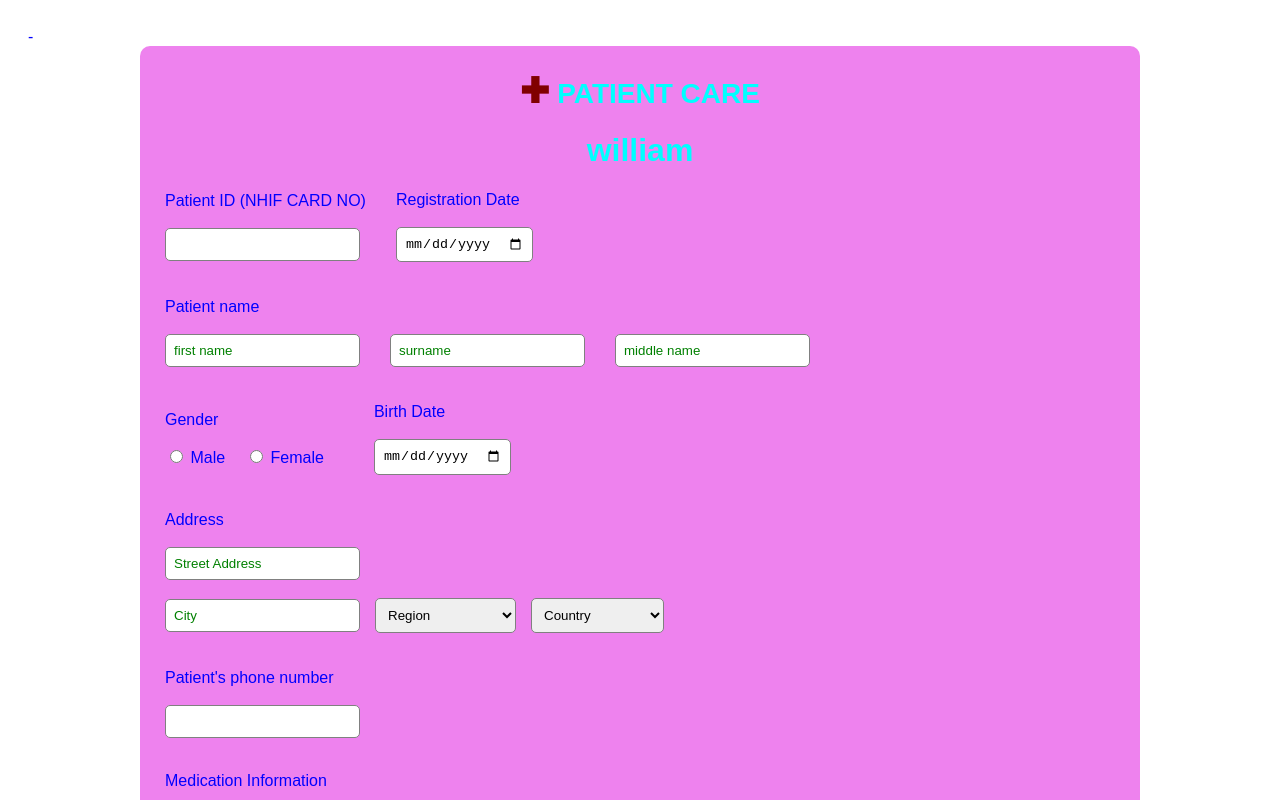
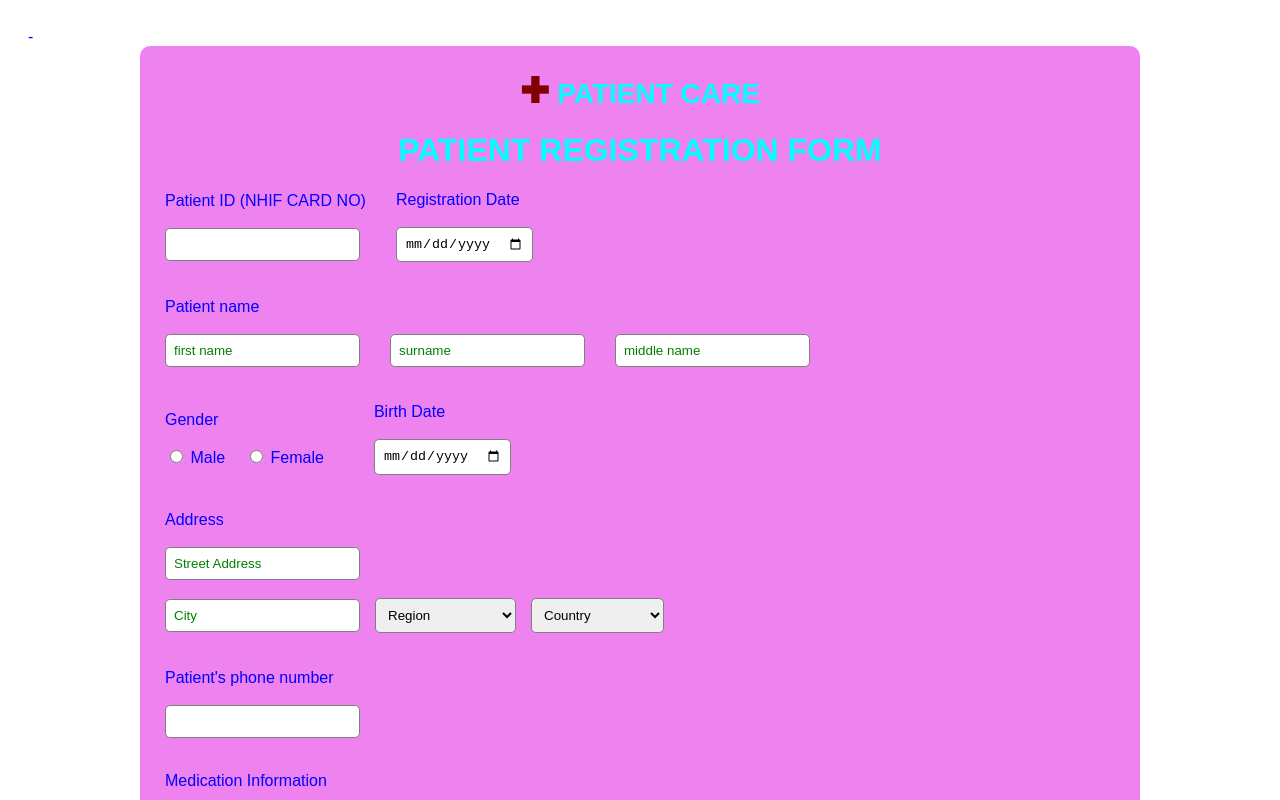
Before and after one commit to luqmanmsakati13-cloud/hospital-management-system, a plain HTML site: page index.html in a window 1280 px wide. Shown: the top 800 px of the page. Drawn offline with Linux system fonts and the light colour scheme.

Commit message:
first commit

```diff
--- a/index.html
+++ b/index.html
@@ -106,7 +106,7 @@
 
 
 
-    <h1>william</h1>
+    <h1>PATIENT REGISTRATION FORM</h1>
 
     <div style="display:flex; gap:30px; align-items:center;">
 
```
